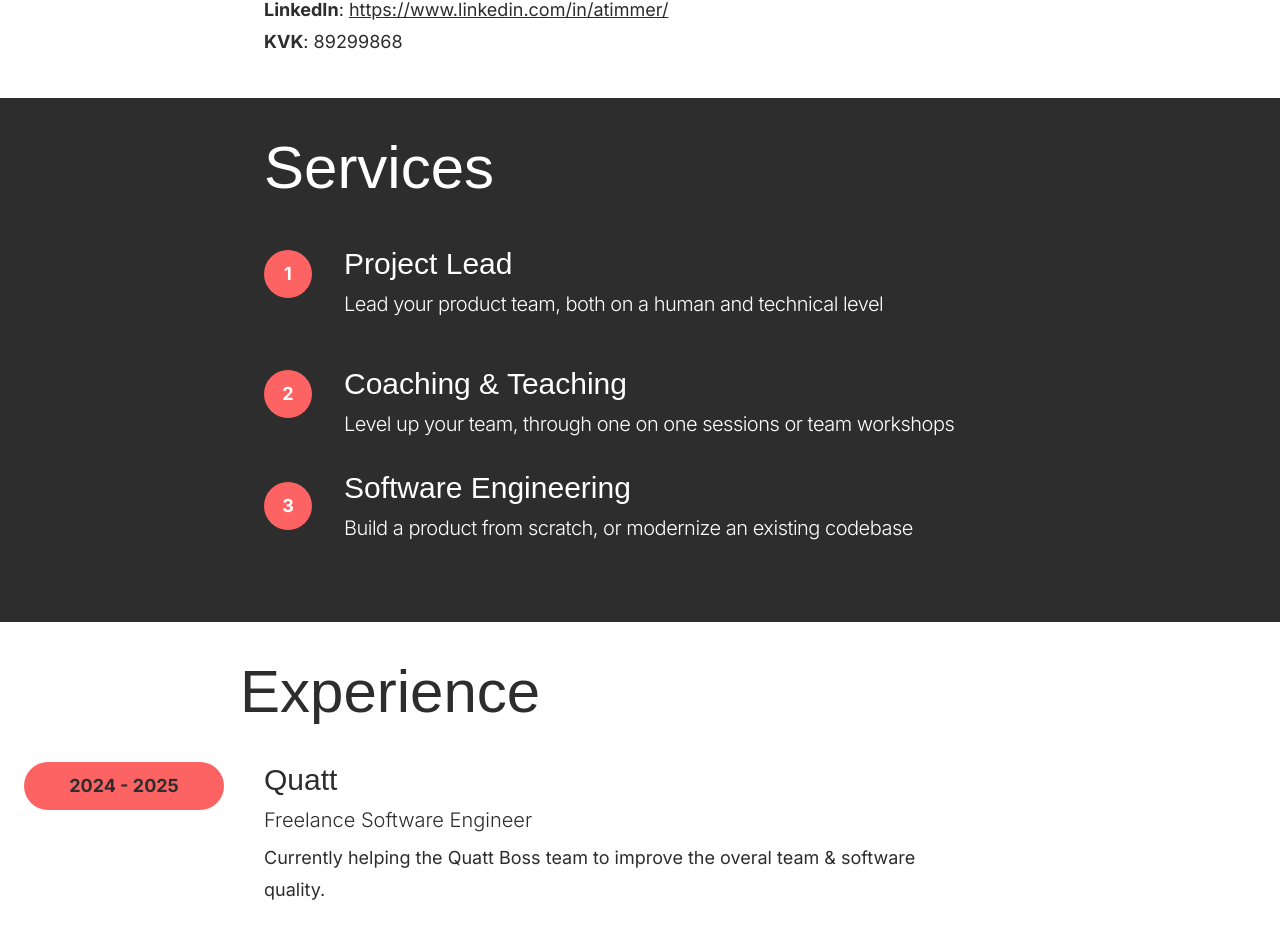
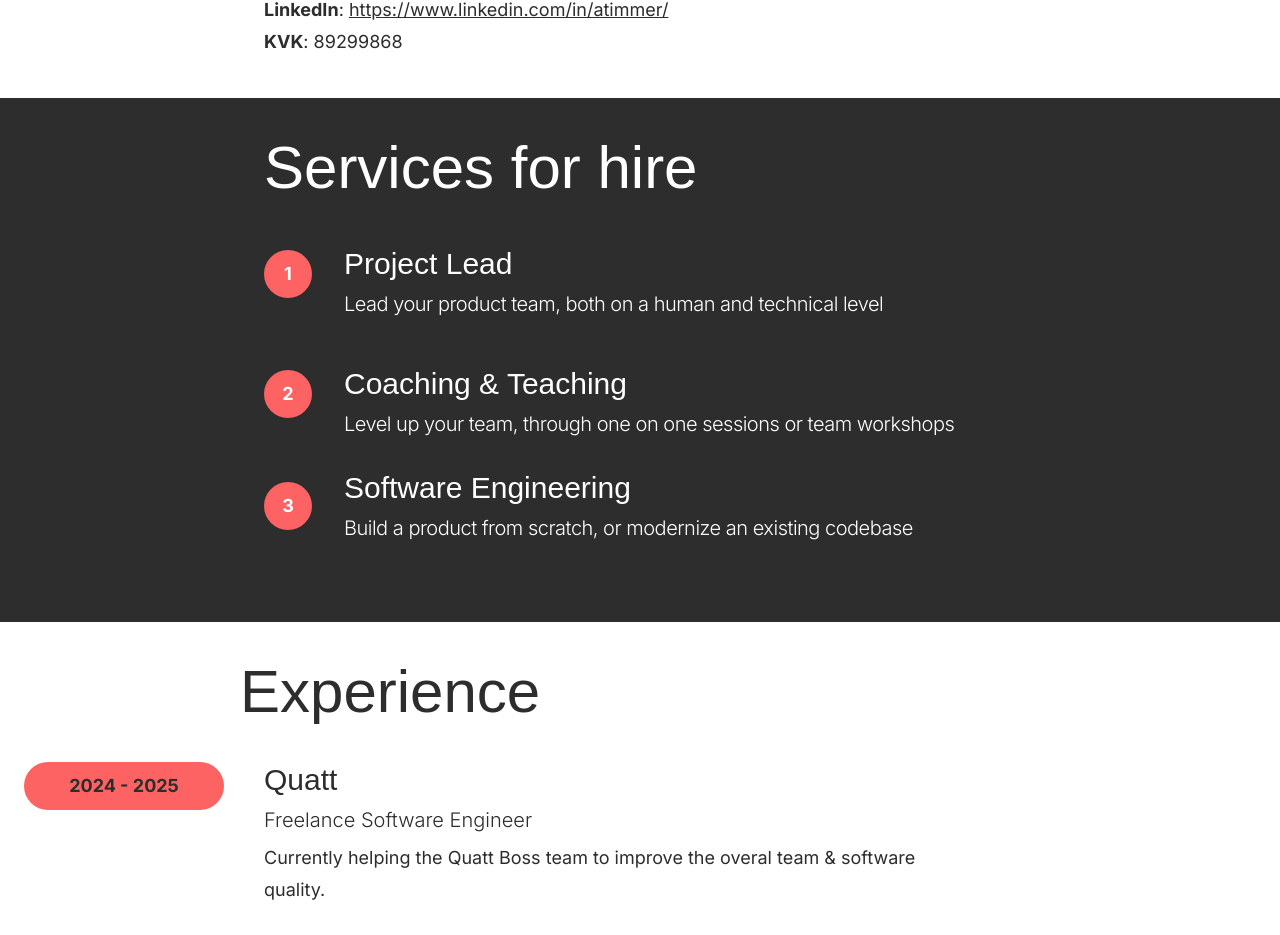
Before and after one commit to atimmer/24letters-site, a Next.js app: page / in a window 1280 px wide. Shown: the part 1190-2125 px from the top of the page. Built offline with nearby package versions, Linux system fonts and the light colour scheme; a web font is replaced by a local one.

Commit message:
Change services header

```diff
--- a/src/app/blocks/Services.tsx
+++ b/src/app/blocks/Services.tsx
@@ -6,7 +6,7 @@ export default function WayOfWorking() {
   return (
     <Container className="bg-dark pb-10 text-white print:hidden">
       <BaseBlock className="max-w-[800px] md:mx-auto">
-        <BaseBlockHeading>Services</BaseBlockHeading>
+        <BaseBlockHeading>Services for hire</BaseBlockHeading>
         <div className="mt-8 space-y-8">
           <div className="flex items-center gap-8">
             <div className="bg-accent flex h-12 w-12 items-center justify-center rounded-full p-4 text-center font-bold">
```
